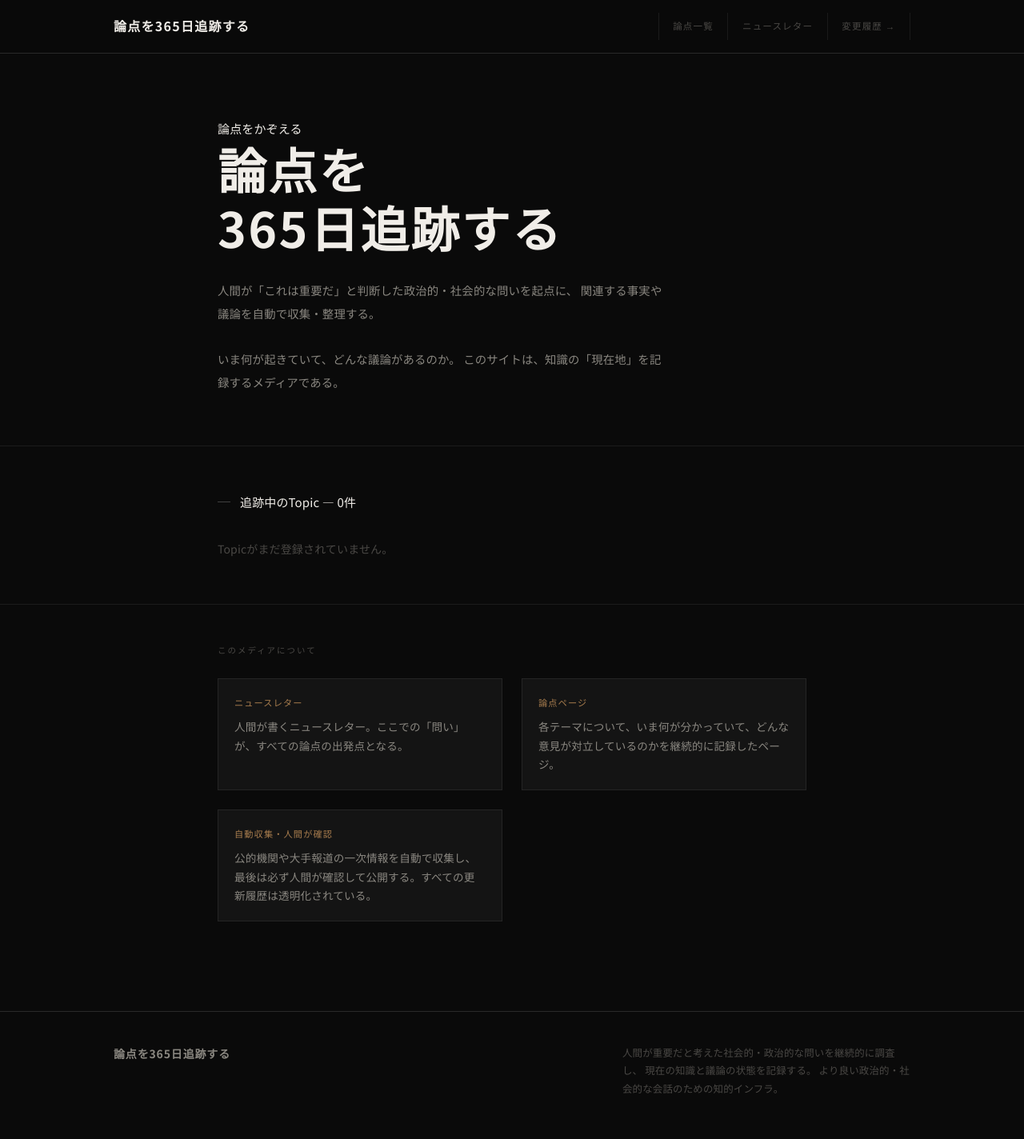
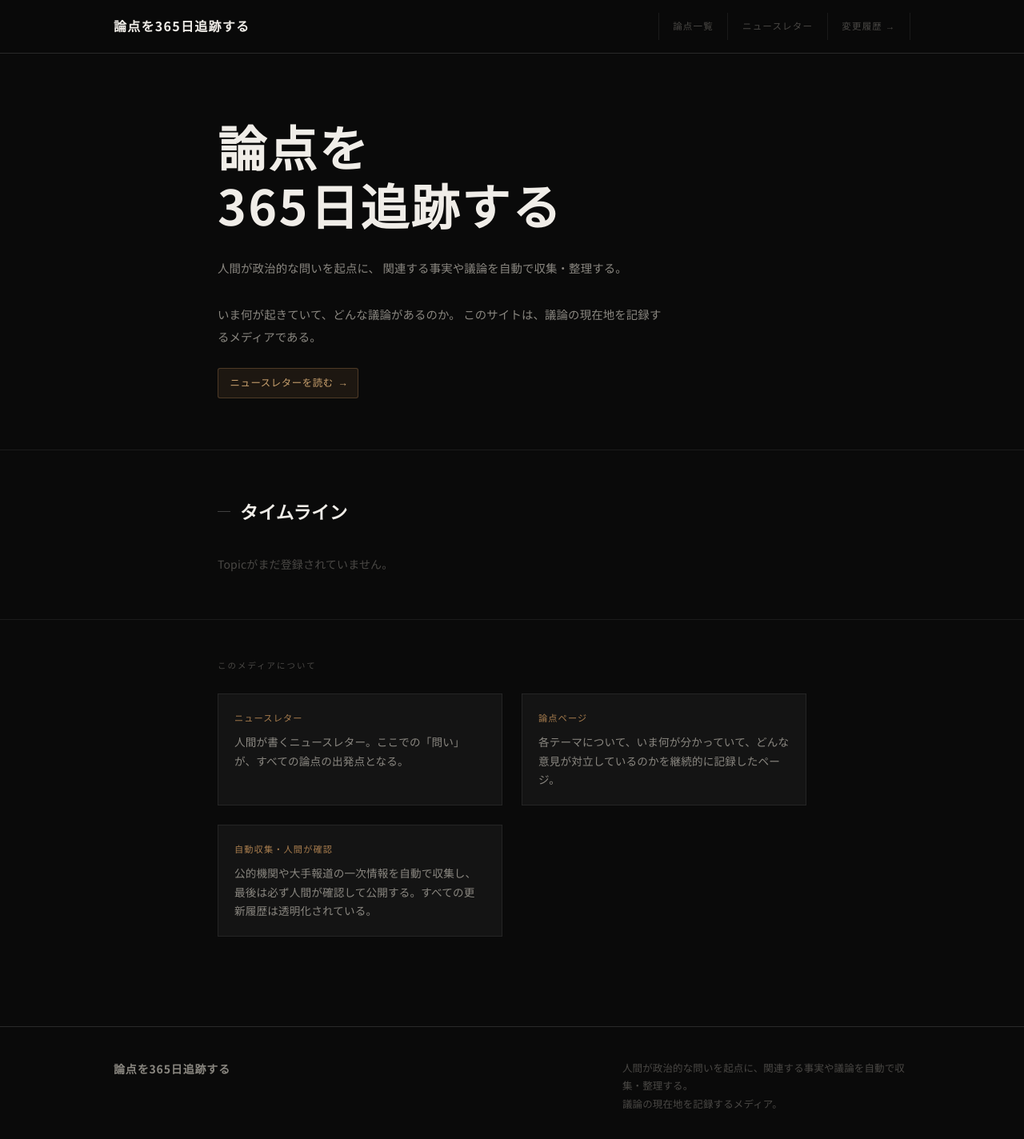
Before and after one commit to takedahika/politics_ronten_agent, a Next.js app in the folder site/: page / in a window 1280 px wide. Shown: the top 1424 px of the page at 80% size. Built offline with nearby package versions, Linux system fonts and the light colour scheme.

Commit message:
style(ui): update top page texts, titles, and add newsletter link

```diff
--- a/site/src/app/layout.tsx
+++ b/site/src/app/layout.tsx
@@ -8,7 +8,7 @@ export const metadata: Metadata = {
     default: "論点を365日追跡する",
   },
   description:
-    "人間が重要だと考えた社会的・政治的な問いをTopicとして継続的に調査し、現在の知識と議論の状態を記録するメディア。",
+    "人間が政治的な問いを起点に、関連する事実や議論を自動で収集・整理する。いま何が起きていて、どんな議論があるのか。このサイトは、議論の現在地を記録するメディアである。",
   openGraph: {
     siteName: "論点を365日追跡する",
     type: "website",
@@ -35,7 +35,7 @@ export default function RootLayout({
               </Link>
               <nav className="site-nav">
                 <Link href="/">論点一覧</Link>
-                <Link href="/newsletter">ニュースレター</Link>
+                <a href="https://ronten.theletter.jp/" target="_blank" rel="noopener noreferrer">ニュースレター</a>
                 <Link
                   href="https://github.com"
                   target="_blank"
@@ -57,9 +57,8 @@ export default function RootLayout({
                 論点を365日追跡する
               </div>
               <p className="footer-tagline">
-                人間が重要だと考えた社会的・政治的な問いを継続的に調査し、
-                現在の知識と議論の状態を記録する。
-                より良い政治的・社会的な会話のための知的インフラ。
+                人間が政治的な問いを起点に、関連する事実や議論を自動で収集・整理する。<br />
+                議論の現在地を記録するメディア。
               </p>
             </div>
           </div>
--- a/site/src/app/page.tsx
+++ b/site/src/app/page.tsx
@@ -5,7 +5,7 @@ import type { Metadata } from "next";
 export const metadata: Metadata = {
   title: "論点を365日追跡する",
   description:
-    "人間が重要だと考えた社会的・政治的な問いをTopicとして継続的に調査し、現在の知識と議論の状態を記録するメディア。",
+    "人間が政治的な問いを起点に、関連する事実や議論を自動で収集・整理する。いま何が起きていて、どんな議論があるのか。このサイトは、議論の現在地を記録するメディアである。",
 };
 
 const PRIORITY_LABEL: Record<string, string> = {
@@ -22,27 +22,36 @@ export default async function HomePage() {
       {/* ヒーロー */}
       <section className="home-hero">
         <div className="container">
-          <p className="home-hero-label">論点をかぞえる</p>
           <h1 className="home-hero-title">
             論点を
             <br />
             365日追跡する
           </h1>
           <p className="home-hero-desc">
-            人間が「これは重要だ」と判断した政治的・社会的な問いを起点に、
+            人間が政治的な問いを起点に、
             関連する事実や議論を自動で収集・整理する。
             <br />
             <br />
             いま何が起きていて、どんな議論があるのか。
-            このサイトは、知識の「現在地」を記録するメディアである。
+            このサイトは、議論の現在地を記録するメディアである。
           </p>
+          <div style={{ marginTop: "1.5rem" }}>
+            <a
+              href="https://ronten.theletter.jp/"
+              target="_blank"
+              rel="noopener noreferrer"
+              className="newsletter-cta-subscribe"
+            >
+              ニュースレターを読む →
+            </a>
+          </div>
         </div>
       </section>
 
       {/* Topic 一覧 */}
       <section className="home-topics-section">
         <div className="container">
-          <p className="home-section-label">追跡中のTopic — {topics.length}件</p>
+          <h2 className="home-section-label">タイムライン</h2>
 
           {topics.length === 0 ? (
             <p style={{ color: "var(--text-muted)", fontSize: "0.875rem" }}>
```
